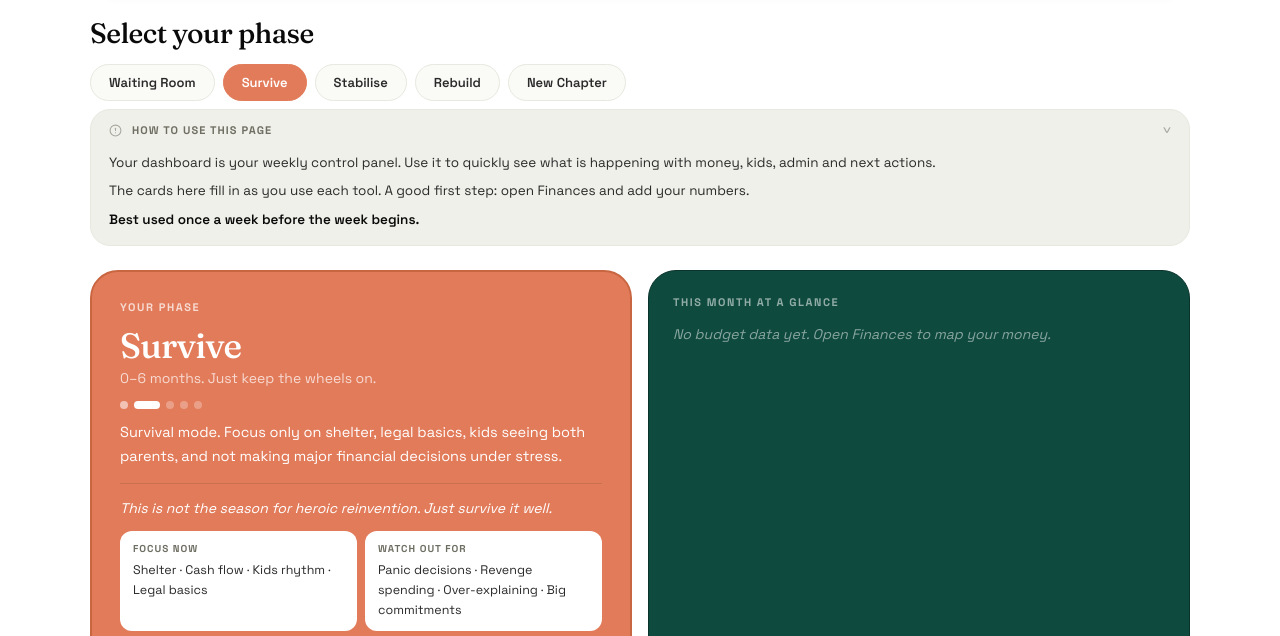
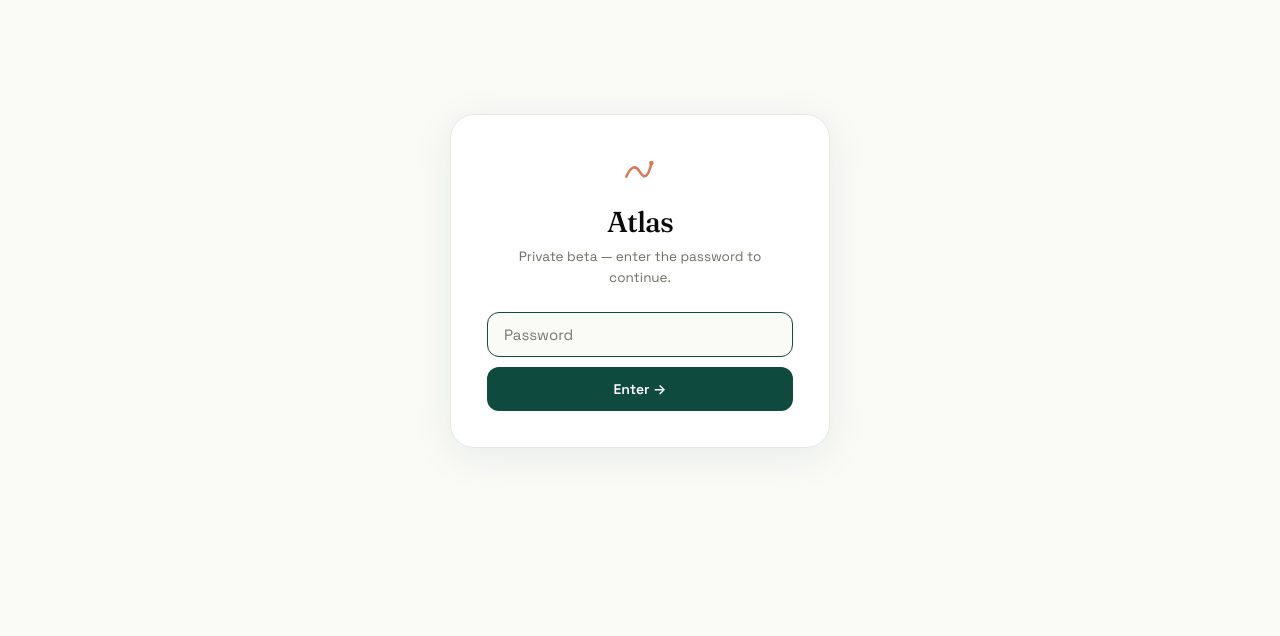
Before and after one commit to misterjcrawford-sudo/atlas-app, a plain HTML site: page index.html in a window 1280 px wide. Shown: the part 119-755 px from the top of the page. Drawn offline with Linux system fonts and the light colour scheme.

Commit message:
Add files via upload

```diff
--- /dev/null
+++ b/auth.js
@@ -0,0 +1,157 @@
+// ─── Atlas password gate ───────────────────────────────────────────────────
+// Change ATLAS_PASSWORD to update the password across all protected pages.
+const ATLAS_PASSWORD = 'atlas2026';
+const ATLAS_AUTH_KEY = 'atlas_auth_v1';
+
+(function () {
+  // ── Already authenticated ──────────────────────────────────────────────
+  if (localStorage.getItem(ATLAS_AUTH_KEY) === '1') {
+    _injectLockLink();
+    return;
+  }
+
+  // ── Block page render immediately ──────────────────────────────────────
+  // Hide the body until auth passes so there's no flash of content.
+  var style = document.createElement('style');
+  style.id = 'atlas-gate-style';
+  style.textContent = 'body { visibility: hidden !important; }';
+  document.head.appendChild(style);
+
+  // ── Build overlay ──────────────────────────────────────────────────────
+  var overlay = document.createElement('div');
+  overlay.id = 'atlas-gate';
+  overlay.innerHTML = [
+    '<div id="atlas-gate-card">',
+      '<svg id="atlas-gate-logo" viewBox="0 0 28 28" fill="none" xmlns="http://www.w3.org/2000/svg" aria-hidden="true">',
+        '<path d="M2 19 Q8 5 14 15 T24 7" stroke="#D97757" stroke-width="2.2" stroke-linecap="round" stroke-linejoin="round"/>',
+        '<circle cx="24" cy="7" r="2" fill="#D97757"/>',
+      '</svg>',
+      '<h1 id="atlas-gate-wordmark">Atlas</h1>',
+      '<p id="atlas-gate-sub">Private beta &mdash; enter the password to continue.</p>',
+      '<form id="atlas-gate-form" autocomplete="off">',
+        '<input id="atlas-gate-input" type="password" placeholder="Password" autocomplete="current-password" spellcheck="false">',
+        '<button id="atlas-gate-btn" type="submit">Enter &rarr;</button>',
+      '</form>',
+      '<p id="atlas-gate-error">Incorrect password &mdash; try again.</p>',
+    '</div>',
+  ].join('');
+
+  // ── Inject overlay styles ──────────────────────────────────────────────
+  var gStyle = document.createElement('style');
+  gStyle.textContent = [
+    '#atlas-gate {',
+      'position:fixed;inset:0;z-index:99999;',
+      'background:#FAFAF7;',
+      'display:flex;align-items:center;justify-content:center;',
+      'font-family:"Space Grotesk",-apple-system,BlinkMacSystemFont,sans-serif;',
+    '}',
+    '#atlas-gate-card {',
+      'width:100%;max-width:380px;',
+      'background:#FFFFFF;',
+      'border:1px solid #E8E8E0;',
+      'border-radius:24px;',
+      'padding:40px 36px 36px;',
+      'box-shadow:0 8px 40px rgba(15,74,63,0.08);',
+      'text-align:center;',
+    '}',
+    '#atlas-gate-logo { width:32px;height:32px;margin:0 auto 12px; }',
+    '#atlas-gate-wordmark {',
+      'font-family:"Fraunces",Georgia,serif;',
+      'font-weight:500;font-size:1.8rem;letter-spacing:-0.03em;',
+      'color:#0A0A0A;margin:0 0 8px;',
+    '}',
+    '#atlas-gate-sub {',
+      'font-size:13.5px;color:#6E6E63;line-height:1.5;margin:0 0 24px;',
+    '}',
+    '#atlas-gate-input {',
+      'width:100%;padding:12px 16px;',
+      'border:1px solid #E8E8E0;border-radius:12px;',
+      'font-size:15px;font-family:inherit;',
+      'background:#FAFAF7;color:#0A0A0A;',
+      'outline:none;box-sizing:border-box;',
+      'transition:border-color 0.15s;',
+    '}',
+    '#atlas-gate-input:focus { border-color:#0F4A3F; }',
+    '#atlas-gate-btn {',
+      'width:100%;margin-top:10px;padding:13px;',
+      'background:#0F4A3F;color:#FFFFFF;',
+      'border:none;border-radius:12px;',
+      'font-size:14px;font-weight:600;font-family:inherit;',
+      'cursor:pointer;transition:background 0.15s;',
+    '}',
+    '#atlas-gate-btn:hover { background:#0A332B; }',
+    '#atlas-gate-error {',
+      'font-size:13px;color:#E27B5A;margin:10px 0 0;',
+      'display:none;',
+    '}',
+  ].join('');
+  document.head.appendChild(gStyle);
+
+  // ── Show overlay once DOM is ready ─────────────────────────────────────
+  function showGate() {
+    document.body.appendChild(overlay);
+    document.getElementById('atlas-gate-style').textContent = '';
+    document.body.style.visibility = '';
+    setTimeout(function () {
+      var inp = document.getElementById('atlas-gate-input');
+      if (inp) inp.focus();
+    }, 50);
+  }
+
+  if (document.readyState === 'loading') {
+    document.addEventListener('DOMContentLoaded', showGate);
+  } else {
+    showGate();
+  }
+
+  // ── Check password ─────────────────────────────────────────────────────
+  document.addEventListener('submit', function (e) {
+    if (e.target && e.target.id === 'atlas-gate-form') {
+      e.preventDefault();
+      var input = document.getElementById('atlas-gate-input');
+      var error = document.getElementById('atlas-gate-error');
+      if (input.value === ATLAS_PASSWORD) {
+        localStorage.setItem(ATLAS_AUTH_KEY, '1');
+        var gate = document.getElementById('atlas-gate');
+        if (gate) gate.remove();
+        _injectLockLink();
+      } else {
+        error.style.display = 'block';
+        input.value = '';
+        input.focus();
+      }
+    }
+  });
+
+})();
+
+// ── Lock link ────────────────────────────────────────────────────────────────
+function _injectLockLink() {
+  if (document.readyState === 'loading') {
+    document.addEventListener('DOMContentLoaded', _doInject);
+  } else {
+    _doInject();
+  }
+  function _doInject() {
+    var a = document.createElement('a');
+    a.textContent = 'Lock app';
+    a.href = '#';
+    a.title = 'Clear access and return to password screen';
+    a.style.cssText = [
+      'position:fixed;bottom:14px;right:16px;',
+      'font-size:11px;font-weight:500;',
+      'color:#A8A8A0;text-decoration:none;',
+      'font-family:"Space Grotesk",-apple-system,sans-serif;',
+      'z-index:9998;',
+      'transition:color 0.15s;',
+    ].join('');
+    a.addEventListener('mouseenter', function () { a.style.color = '#0A0A0A'; });
+    a.addEventListener('mouseleave', function () { a.style.color = '#A8A8A0'; });
+    a.addEventListener('click', function (e) {
+      e.preventDefault();
+      localStorage.removeItem(ATLAS_AUTH_KEY);
+      location.reload();
+    });
+    document.body.appendChild(a);
+  }
+}
--- a/index.html
+++ b/index.html
@@ -3,7 +3,9 @@
 <head>
 <meta charset="UTF-8">
 <meta name="viewport" content="width=device-width, initial-scale=1.0">
+<meta name="robots" content="noindex,nofollow">
 <title>Dashboard — Atlas</title>
+<script src="./auth.js"></script>
 <link rel="preconnect" href="https://fonts.googleapis.com">
 <link rel="preconnect" href="https://fonts.gstatic.com" crossorigin>
 <link href="https://fonts.googleapis.com/css2?family=Fraunces:ital,opsz,wght@0,9..144,300;0,9..144,400;0,9..144,500;0,9..144,600;0,9..144,700;1,9..144,300;1,9..144,400;1,9..144,500&family=Space+Grotesk:wght@400;500;600;700&display=swap" rel="stylesheet">
```
Also changed, not shown: budget.html (+2 -0 lines), goals.html (+2 -0 lines), guides.html (+1 -3 lines), kids-week.html (+2 -0 lines), terms.html (+2 -0 lines).
